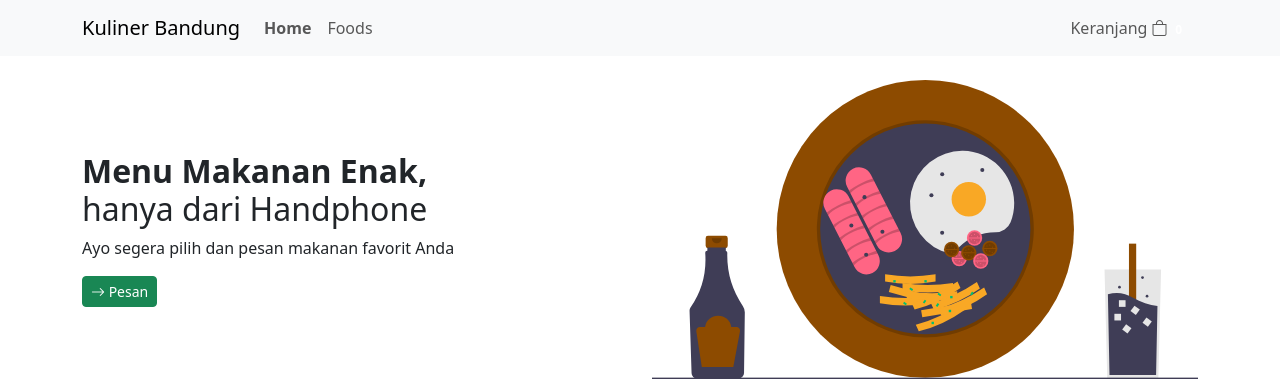
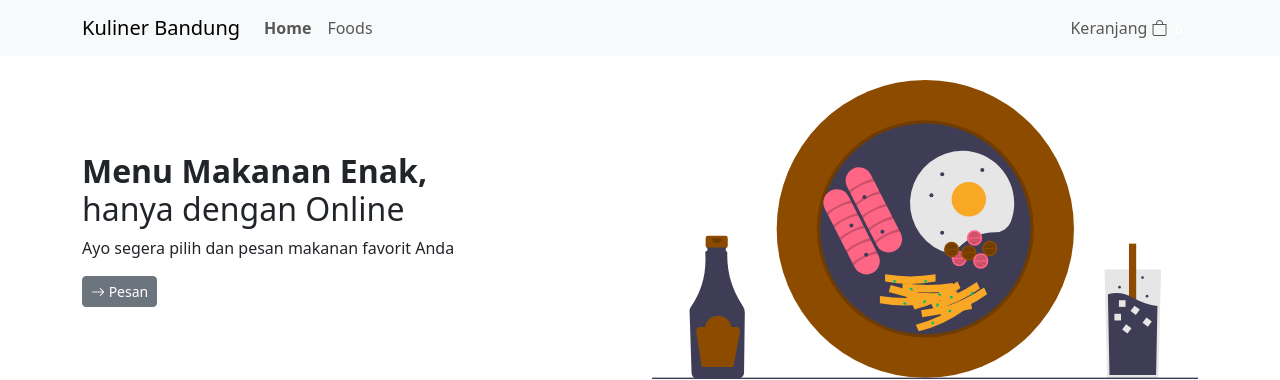
Before and after one commit to Nabilfadilah/web-kuliner, a Vue app: page / in a window 1280 px wide. Shown: the top 380 px of the page. Built offline with nearby package versions, Linux system fonts and the light colour scheme; no server answers.

Commit message:
Merubah button jadi router link

```diff
--- a/src/components/HeroComponent.vue
+++ b/src/components/HeroComponent.vue
@@ -8,12 +8,12 @@
             <div class="justify-content-center align-self-center">
               <h2>
                 <strong>Menu Makanan Enak,</strong><br />
-                hanya dari Handphone
+                hanya dengan Online
               </h2>
               <p>Ayo segera pilih dan pesan makanan favorit Anda</p>
-              <button class="btn btn-sm btn-success">
+              <router-link to="/foods" class="btn btn-sm btn-secondary">
                 <i class="bi bi-arrow-right"></i> Pesan
-              </button>
+              </router-link>
             </div>
           </div>
         </div>
```
